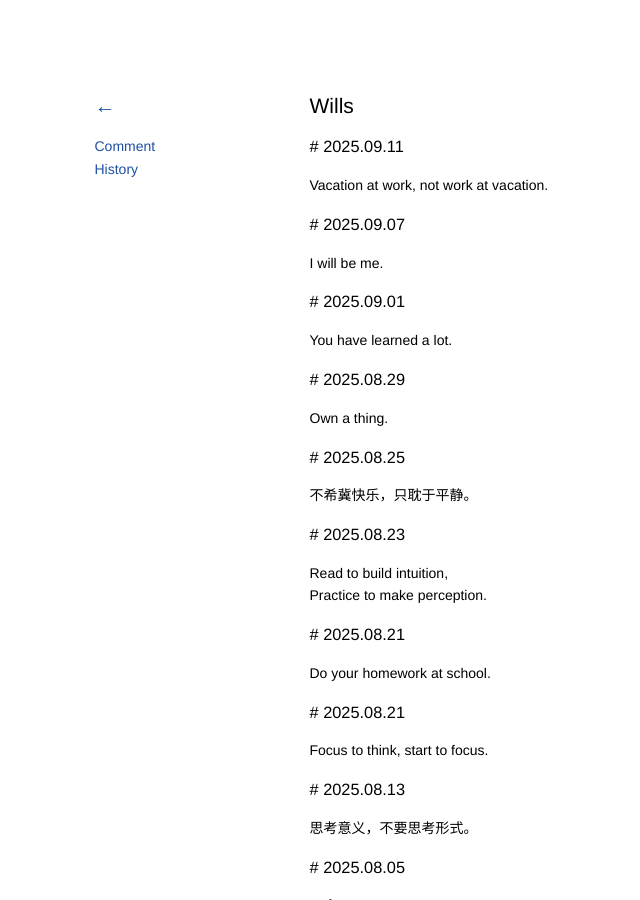
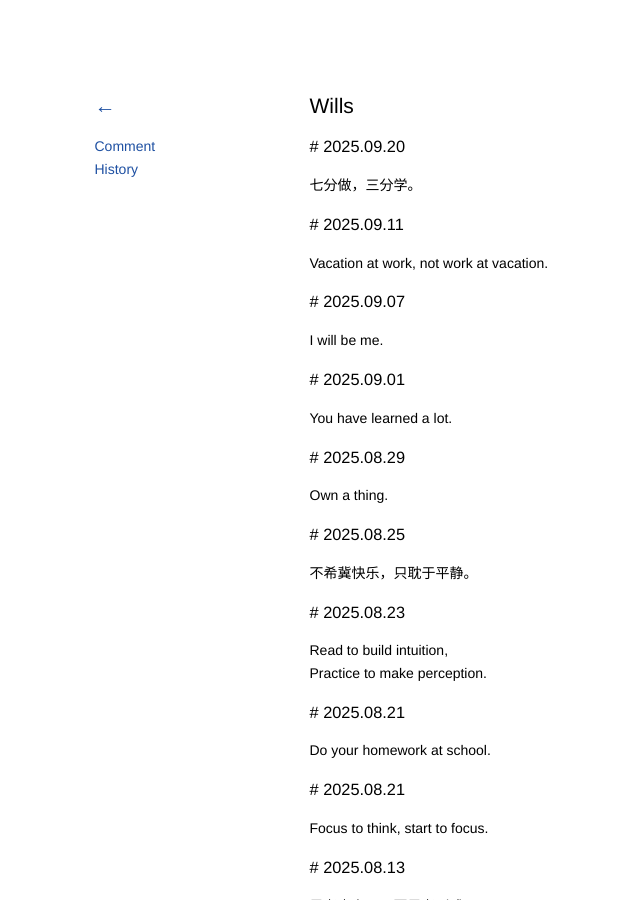
Before and after one commit to kidlj/awei, a Jekyll site: the page built from _wiki/wills.md, in a window 1280 px wide and 900 px high. Shown: the whole window, without its empty margins (38-678 px from the left). Built offline with Jekyll 4.4.1, drawn with Linux system fonts in a browser that asks for light colours.

Commit message:
update wills

```diff
--- a/_wiki/wills.md
+++ b/_wiki/wills.md
@@ -1,6 +1,10 @@
 ---
 title: Wills
 ---
+
+### 2025.09.20
+
+七分做，三分学。
 
 ### 2025.09.11
 
```
